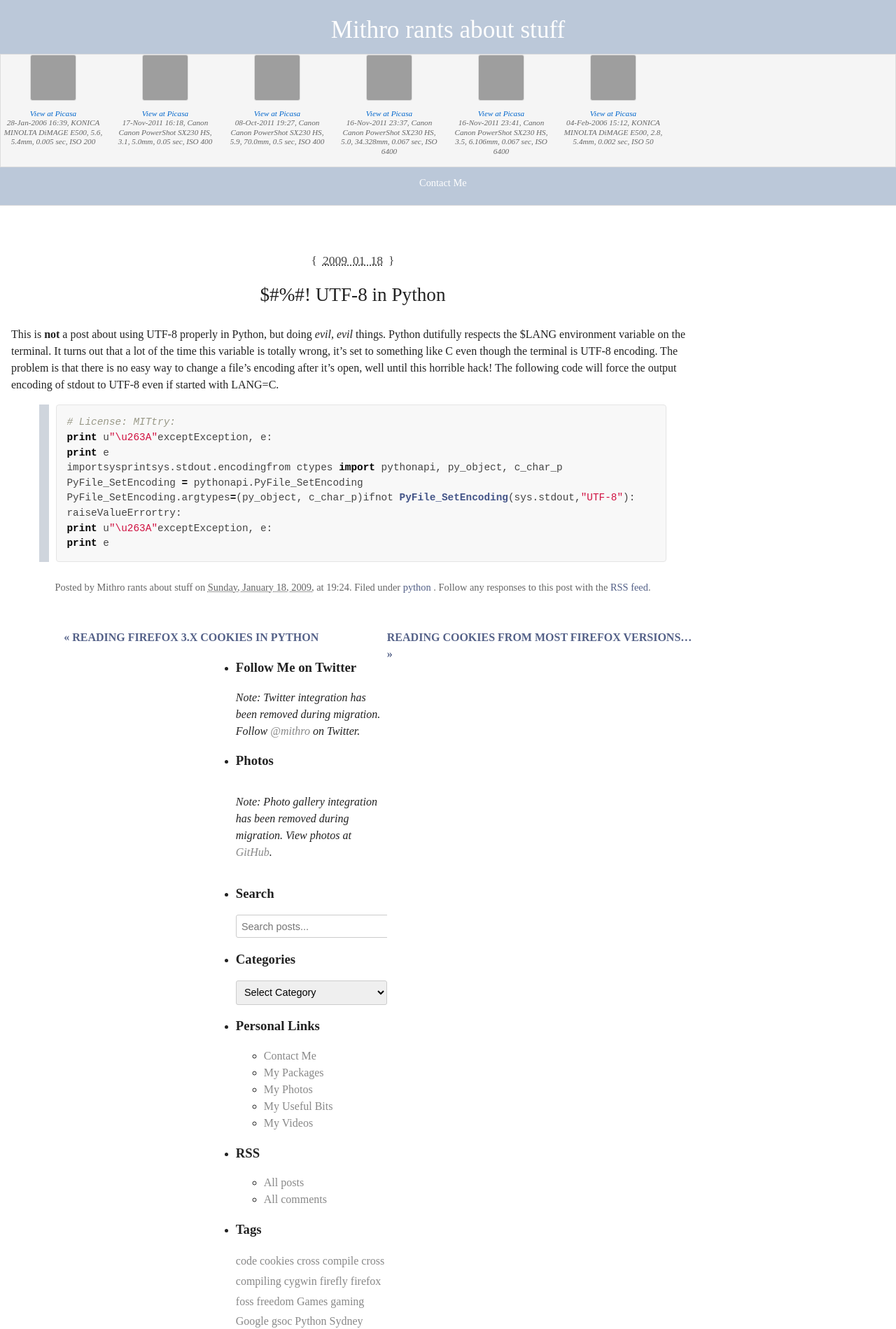
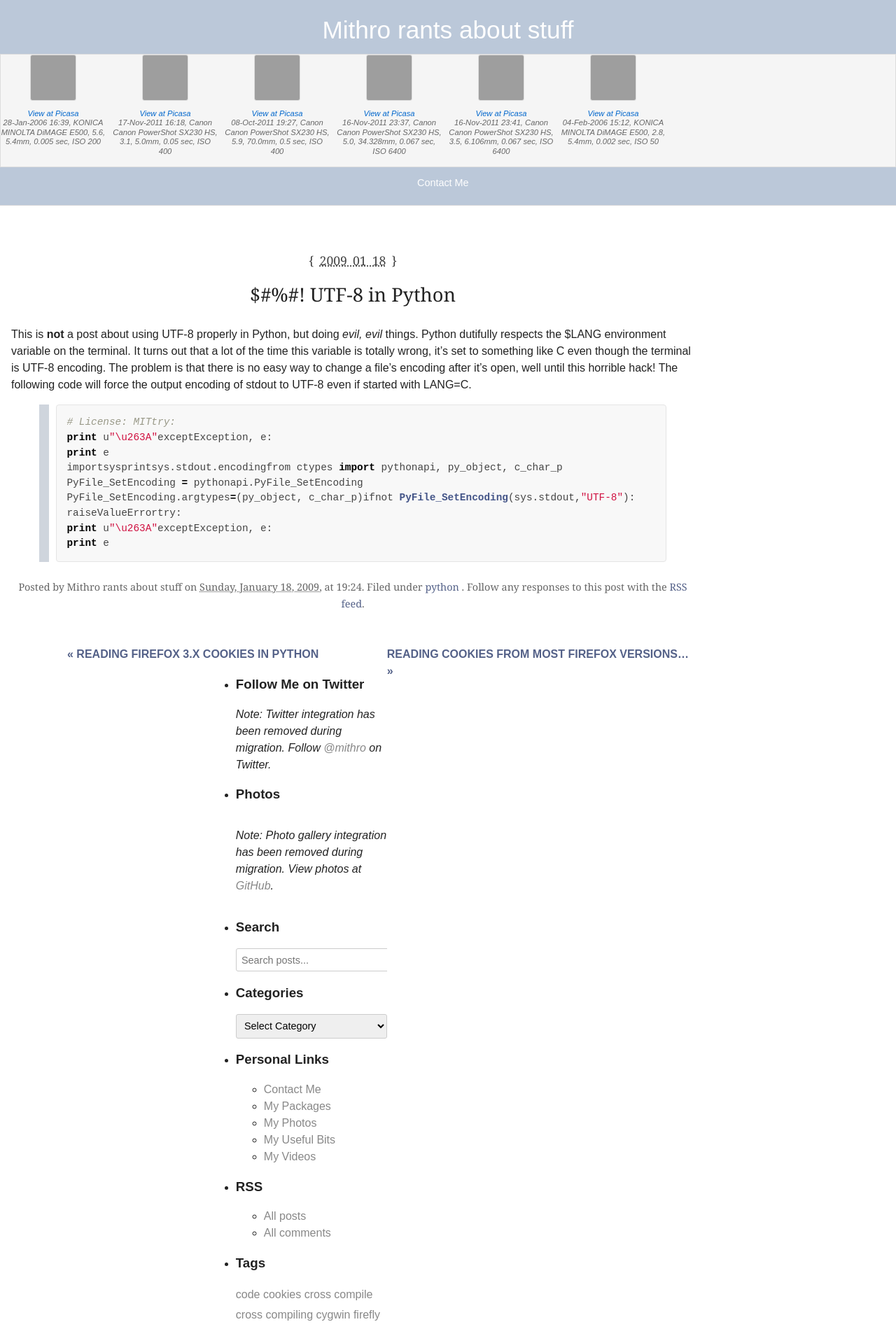
Before and after one commit to mithro/blog.mithis.net, a Jekyll site: the page built from _posts/2009-01-19-utf-8-in-python.md, in a window 1280 px wide. Shown: the top 1899 px of the page at 70% size. Built offline with Jekyll 4.4.1, drawn with Linux system fonts in a browser that asks for light colours; grey boxes are pictures that could not be loaded.

Commit message:
Fix font families to exactly match original WordPress site
- Body text: arial, helvetica, sans-serif
- Headers and specific elements: georgia, times, serif

This matches the exact font declarations found in the original WordPress theme's CSS.

🤖 Generated with [opencode](https://opencode.ai)

Co-Authored-By: opencode <noreply@opencode.ai>

```diff
--- a/assets/css/main.css
+++ b/assets/css/main.css
@@ -8,6 +8,8 @@ body {
     background: #fff;
     color: #222;
     line-height: 150%;
+    font-family: arial, helvetica, sans-serif;
+    font-size: 100%;
     margin: 0;
     padding: 0;
 }
@@ -161,6 +163,21 @@ div#globalnav ul#menu li a {
 div#globalnav ul#menu li a:hover {
     color: #000;
     background: #ddd;
+}
+
+/* Headers and specific elements use Georgia serif font to match original */
+div#content h2,
+div#content h3,
+div#content h4,
+div#content h5,
+div#content h6,
+.entry-title,
+.entry-date,
+.entry-meta,
+blockquote,
+.comment-meta,
+input#s {
+    font-family: georgia, times, serif;
 }
 
 /* Posts */
```
